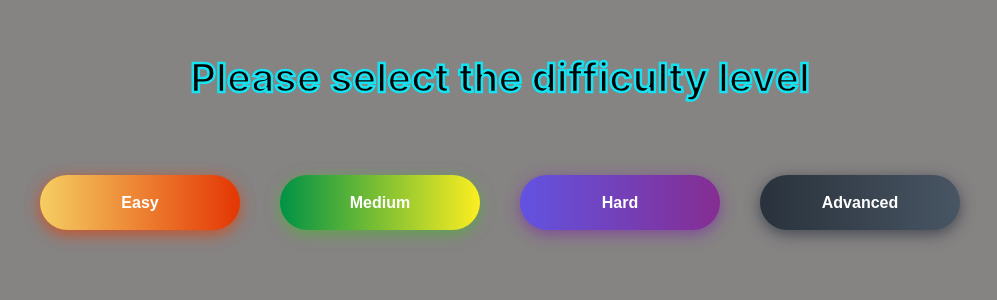
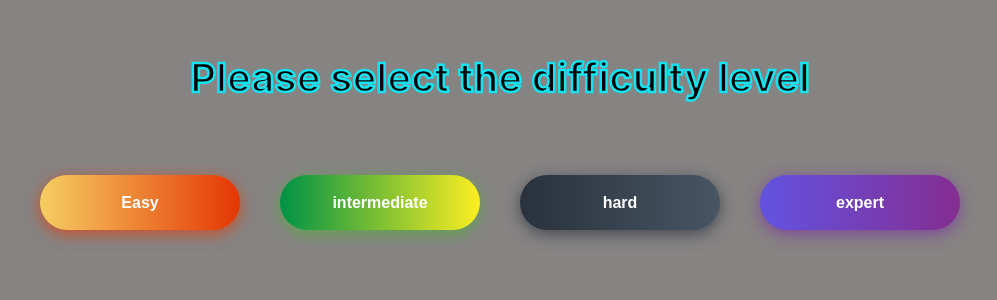
Before and after one commit to tzvik15/Chorder, a React (Create React App) app: page /play in a window 1280 px wide. Both pictures are taken after a click on the button "Sounds". Shown: the top 300 px of the page, without its empty margins (140-1137 px from the left). Built offline with nearby package versions, Linux system fonts and the light colour scheme; no server answers.

Commit message:
changed sound/play button names

```diff
--- a/src/components/build/Build.js
+++ b/src/components/build/Build.js
@@ -37,7 +37,7 @@ import MM56miss1 from "../../assets/images/MM56-1.jpg"
 import MM56miss3 from "../../assets/images/MM56-3.jpg"
 import MM56miss5 from "../../assets/images/MM56-5.jpg"
 import MM56miss7 from "../../assets/images/MM56-7.jpg"
-import Mmin56Miss1 from "../../assets/images/MminMiss1.jpg"
+import Mmin56Miss1 from "../../assets/images/Mmin56-1.jpg"
 import Mmin56Miss3 from "../../assets/images/MMin56-3.jpg"
 import Mmin56Miss5 from "../../assets/images/Mmin56-5.jpg"
 import MinMin56Miss1 from "../../assets/images/MinMin56-1.jpg"
--- a/src/components/soundPlay/SoundPlay.js
+++ b/src/components/soundPlay/SoundPlay.js
@@ -432,9 +432,9 @@ const SoundPlay = () => {
     <>
       <h4 className ="title">Please select the difficulty level</h4>
       <button className ="btn-hover color-2" onClick={easy}>Easy</button>
-      <button className ="btn-hover color-6" onClick={medium}>Medium</button>
-      <button className ="btn-hover color-7" onClick={hard}>Hard</button>
-      <button className ="btn-hover color-8" onClick={advanced}>Advanced</button>
+      <button className ="btn-hover color-6" onClick={medium}>intermediate</button>
+      <button className ="btn-hover color-8" onClick={advanced}>hard</button>
+      <button className ="btn-hover color-7" onClick={hard}>expert</button>
 
     </>
   ) : difficulty === "easy" ? (
```
